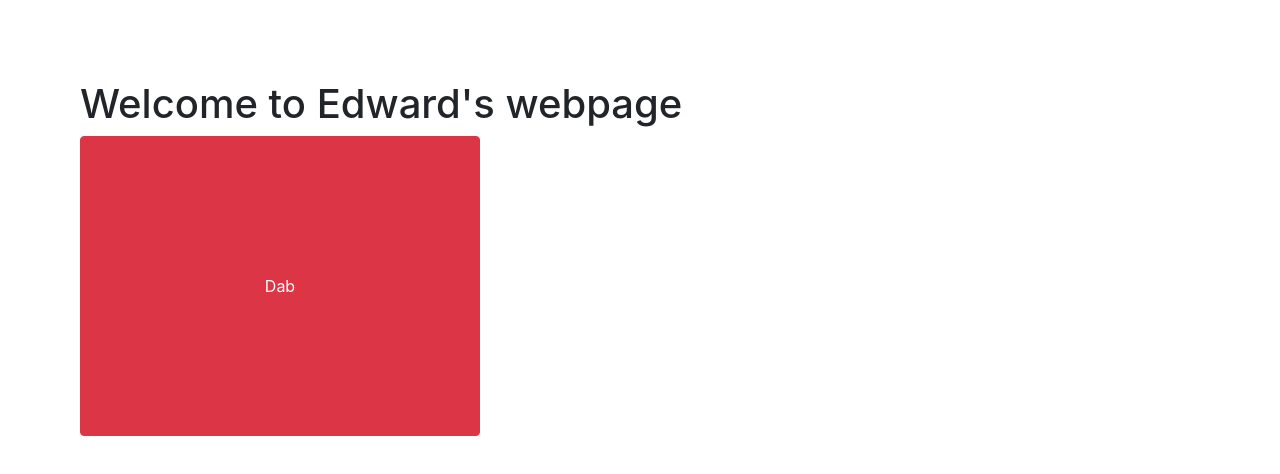
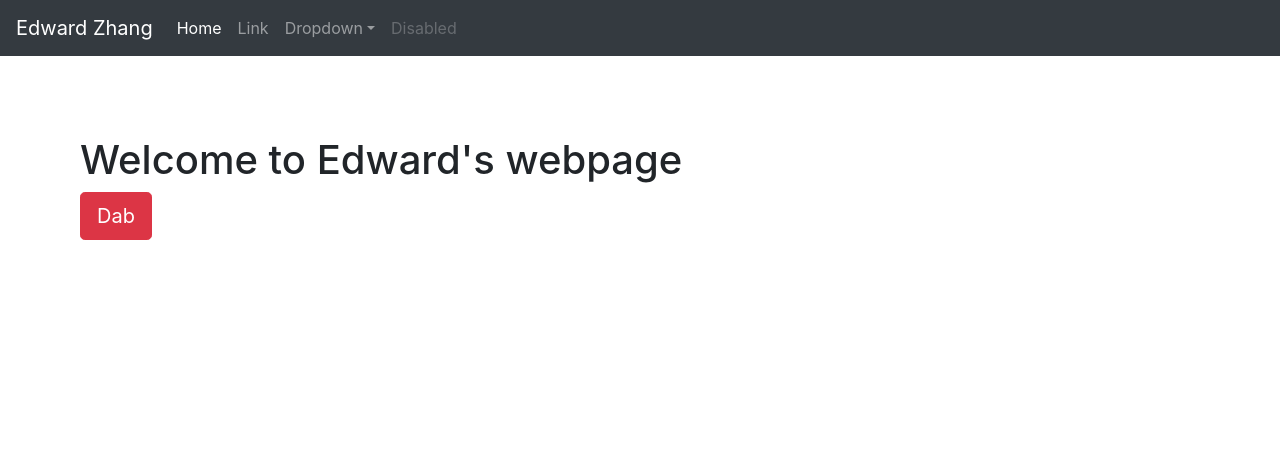
Before and after one commit to edwardzhang5/edwardzhang, a React (Create React App) app: page / in a window 1280 px wide. Shown: the top 474 px of the page. Built offline with nearby package versions, Linux system fonts and the light colour scheme.

Commit message:
fixed menubar

```diff
--- a/src/components/aboutme.js
+++ b/src/components/aboutme.js
@@ -1,11 +1,11 @@
 import React, { Component } from 'react';
-import menubar from "./layout/menubar";
+import MenuBar from "./layout/menubar";
 
 class aboutme extends Component {
     render() {
         return (
             <div>
-                <menubar />
+                <MenuBar />
                 <div style={{ marginLeft: "80px", marginTop: "80px" }}>
                     <h1>If you found this page - you wern't supposed to</h1>
             </div>
--- a/src/components/homepage.js
+++ b/src/components/homepage.js
@@ -1,20 +1,20 @@
 import React, { Component } from 'react';
 import 'bootstrap/dist/css/bootstrap.min.css';
 import { Link } from 'react-router-dom';
-import menubar from "./layout/menubar";
+import MenuBar from "./layout/menubar";
 
 class homepage extends Component {
     render() {
         return (
             <div>
-            <menubar/>
+            <MenuBar/>
             <div style={{ marginLeft: "80px", marginTop: "80px" } }>
                 <h1>Welcome to Edward's webpage</h1>
                     <Link to= "/aboutme">
                         <button
-                            style={{ width: "400px", height:"300px" }}
+                            style={{ }}
                             type="button"
-                            class="btn btn-danger">Dab</button>
+                            class="btn btn-danger btn-lg">Dab</button>
                     </Link>
                 </div>
 
--- a/src/components/layout/menubar.js
+++ b/src/components/layout/menubar.js
@@ -1,40 +1,43 @@
 import React, { Component } from "react";
 
-class menubar extends Component {
+class MenuBar extends Component {
     render() {
         return (
-            <nav class="navbar navbar-expand-lg navbar-light bg-light">
-                <a class="navbar-brand" href="#">Edward Zhang</a>
-                <button class="navbar-toggler" type="button" data-toggle="collapse" data-target="#navbarNavDropdown" aria-controls="navbarNavDropdown" aria-expanded="false" aria-label="Toggle navigation">
+            <nav class="navbar navbar-expand-lg navbar-dark bg-dark">
+                <a class="navbar-brand" href="/">Edward Zhang</a>
+                <button class="navbar-toggler" type="button" data-toggle="collapse" data-target="#navbarSupportedContent" aria-controls="navbarSupportedContent" aria-expanded="false" aria-label="Toggle navigation">
                     <span class="navbar-toggler-icon"></span>
                 </button>
-                <div class="collapse navbar-collapse" id="navbarNavDropdown">
-                    <ul class="navbar-nav">
+
+                <div class="collapse navbar-collapse" id="navbarSupportedContent">
+                    <ul class="navbar-nav mr-auto">
                         <li class="nav-item active">
-                            <a class="nav-link" href="#">Home <span class="sr-only">(current)</span></a>
+                            <a class="nav-link" href="/">Home <span class="sr-only">(current)</span></a>
                         </li>
                         <li class="nav-item">
-                            <a class="nav-link" href="#">Features</a>
-                        </li>
-                        <li class="nav-item">
-                            <a class="nav-link" href="#">Pricing</a>
+                            <a class="nav-link" href="#">Link</a>
                         </li>
                         <li class="nav-item dropdown">
-                            <a class="nav-link dropdown-toggle" href="#" id="navbarDropdownMenuLink" data-toggle="dropdown" aria-haspopup="true" aria-expanded="false">
-                                Dropdown link
-        </a>
-                            <div class="dropdown-menu" aria-labelledby="navbarDropdownMenuLink">
+                            <a class="nav-link dropdown-toggle" href="#" id="navbarDropdown" role="button" data-toggle="dropdown" aria-haspopup="true" aria-expanded="false">
+                                Dropdown
+                            </a>
+                            <div class="dropdown-menu" aria-labelledby="navbarDropdown">
                                 <a class="dropdown-item" href="#">Action</a>
                                 <a class="dropdown-item" href="#">Another action</a>
+                                <div class="dropdown-divider"></div>
                                 <a class="dropdown-item" href="#">Something else here</a>
                             </div>
                         </li>
+                        <li class="nav-item">
+                            <a class="nav-link disabled" href="#">Disabled</a>
+                        </li>
                     </ul>
                 </div>
+
+
             </nav>
 
-
-            );
+        );
     }
 }
-export default menubar;
+export default MenuBar;
```
